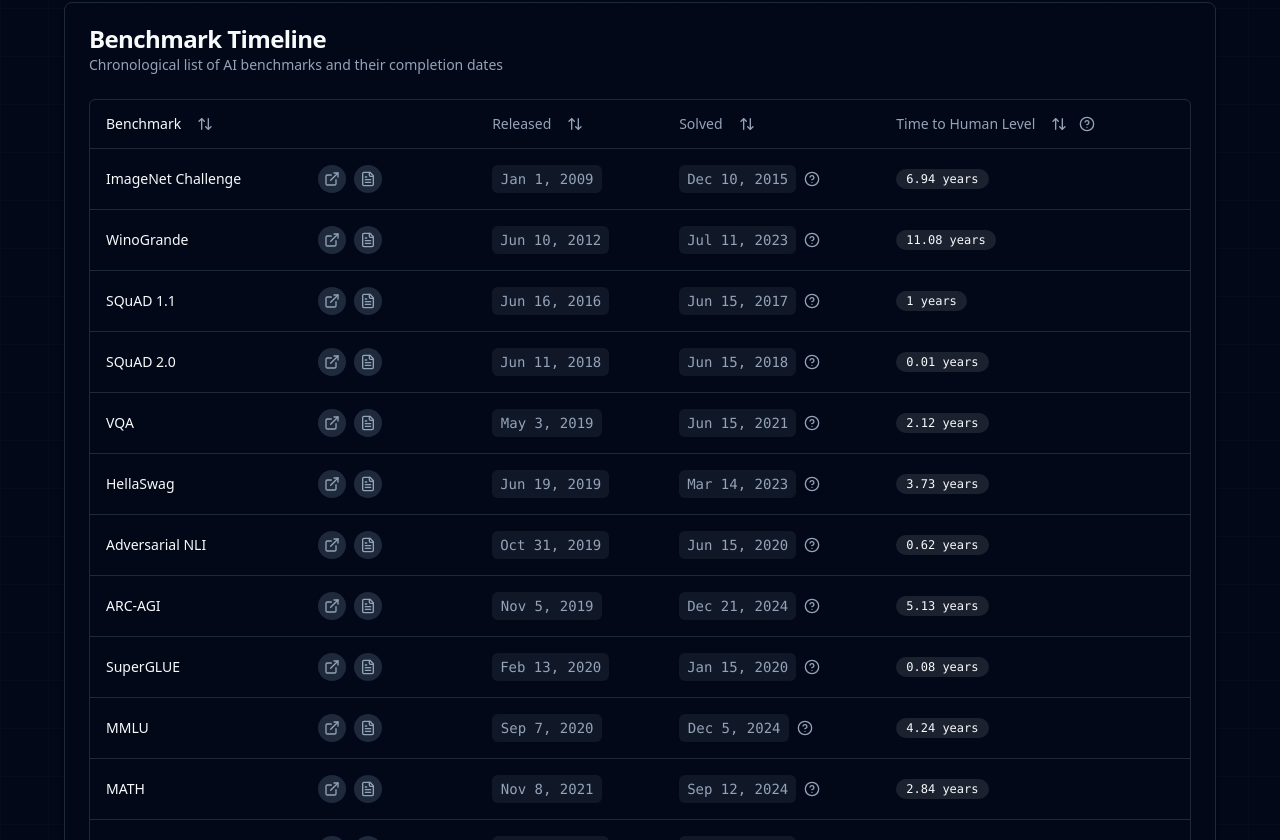
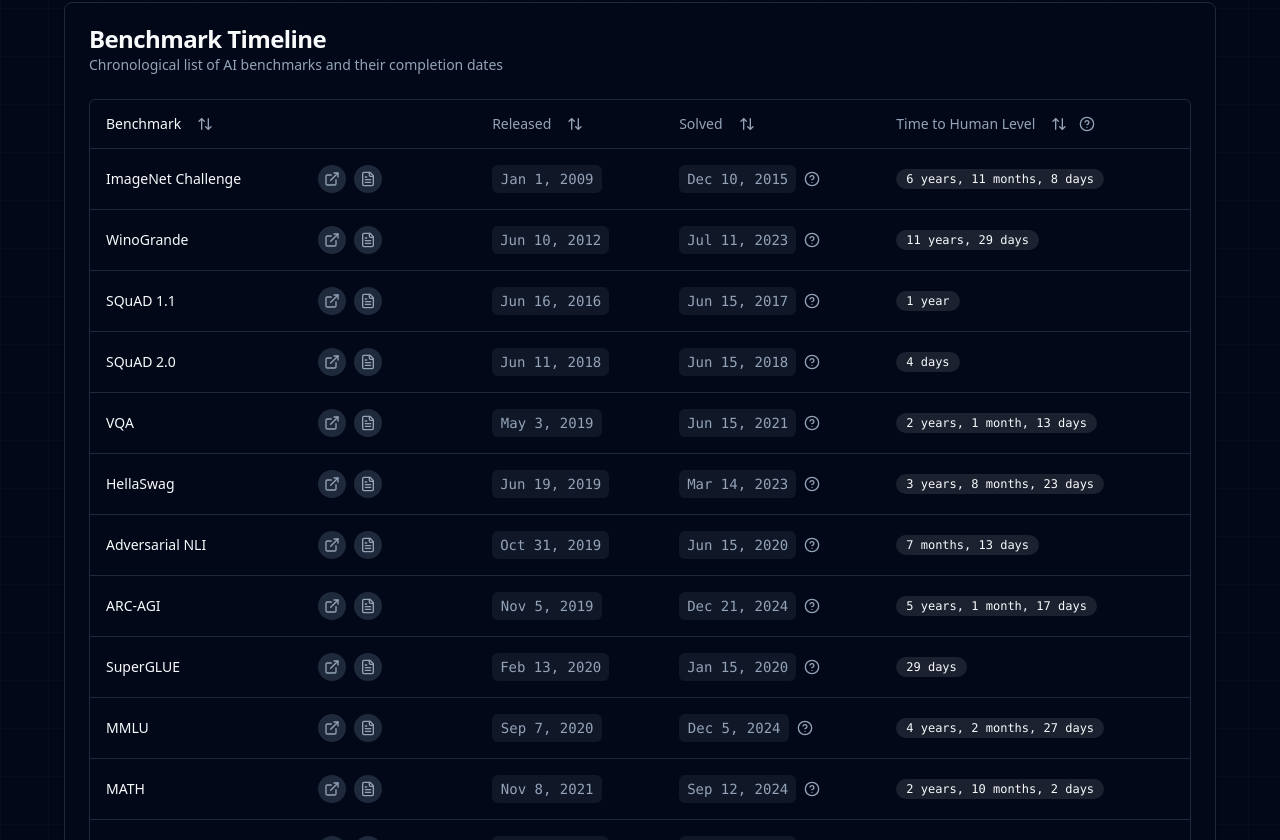
Before and after one commit to mrconter1/h-matched-tracker, a Next.js app: page / in a window 1280 px wide. Shown: the part 1240-2080 px from the top of the page. Built offline with nearby package versions, Linux system fonts and the light colour scheme.

Commit message:
Say days years etc

```diff
--- a/src/components/BrokenBenchmarks.tsx
+++ b/src/components/BrokenBenchmarks.tsx
@@ -128,6 +128,28 @@ const GradientBackground = () => (
     <div className="absolute h-full w-full bg-[linear-gradient(to_right,#80808008_1px,transparent_1px),linear-gradient(to_bottom,#80808008_1px,transparent_1px)] bg-[size:48px_48px]" />
   </div>
 );
+
+const formatTimeToSolve = (years: number): string => {
+  const totalDays = years * 365.25; // Using 365.25 to account for leap years
+
+  const wholeYears = Math.floor(years);
+  const remainingDays = totalDays - (wholeYears * 365.25);
+  const months = Math.floor(remainingDays / 30.44); // Average days per month
+  const days = Math.round(remainingDays % 30.44);
+
+  const parts = [];
+  if (wholeYears > 0) {
+    parts.push(`${wholeYears} ${wholeYears === 1 ? 'year' : 'years'}`);
+  }
+  if (months > 0) {
+    parts.push(`${months} ${months === 1 ? 'month' : 'months'}`);
+  }
+  if (days > 0) {
+    parts.push(`${days} ${days === 1 ? 'day' : 'days'}`);
+  }
+
+  return parts.join(', ');
+};
 
 export default function BrokenBenchmarks() {
   const [mounted, setMounted] = useState(false);
@@ -562,7 +584,7 @@ export default function BrokenBenchmarks() {
                         </TableCell>
                         <TableCell className="font-mono">
                           <span className="inline-flex items-center justify-center px-2.5 py-0.5 rounded-full text-xs font-medium bg-primary/10 text-primary">
-                            {calculateTimeToSolve(item.release, item.solved)} years
+                            {formatTimeToSolve(calculateTimeToSolve(item.release, item.solved))}
                           </span>
                         </TableCell>
                       </TableRow>
@@ -635,7 +657,7 @@ export default function BrokenBenchmarks() {
           <div className="mt-2 flex flex-col items-center">
             <footer className="text-center text-sm text-muted-foreground">
               <p suppressHydrationWarning>
-                Data last updated {currentDate} • Created by <a href="https://lindahl.works" className="hover:text-primary transition-colors">Rasmus Lindahl</a>
+                Data last updated {currentDate}  Created by <a href="https://lindahl.works" className="hover:text-primary transition-colors">Rasmus Lindahl</a>
               </p>
             </footer>
           </div>
```
